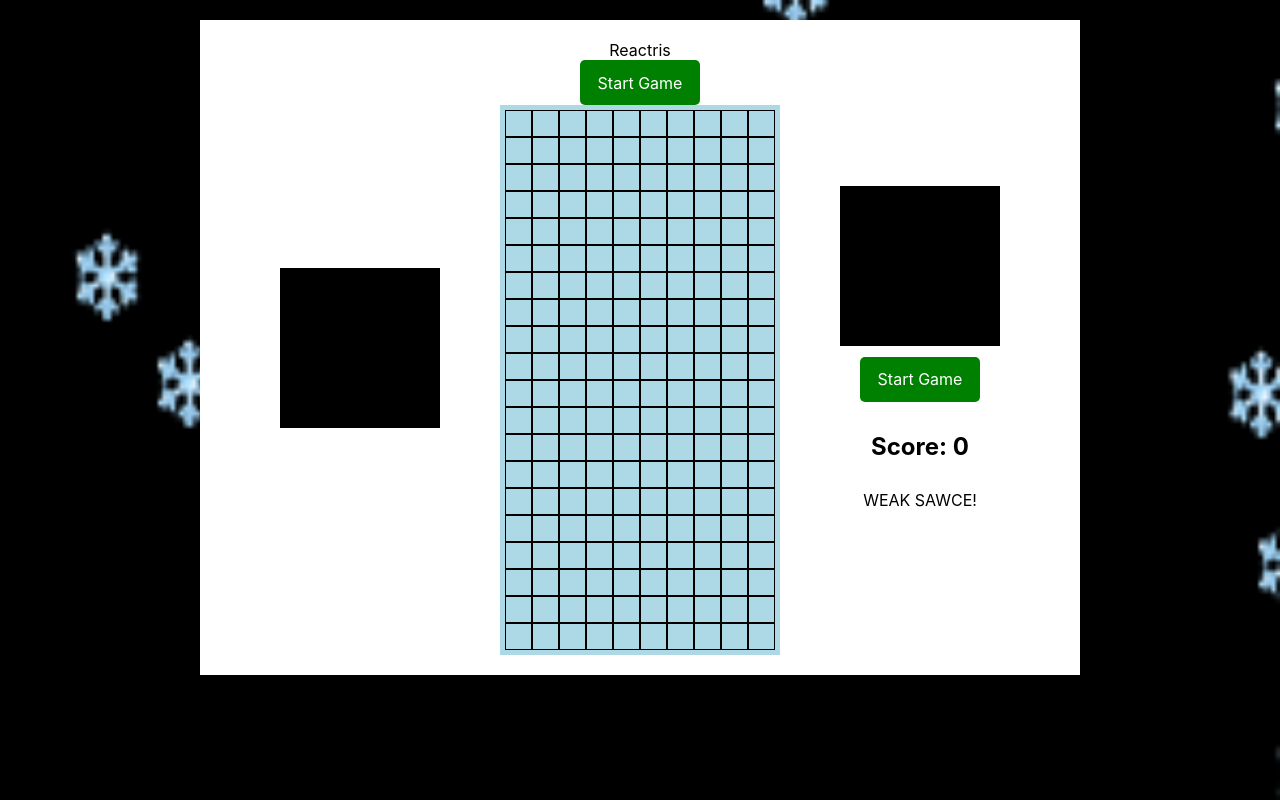
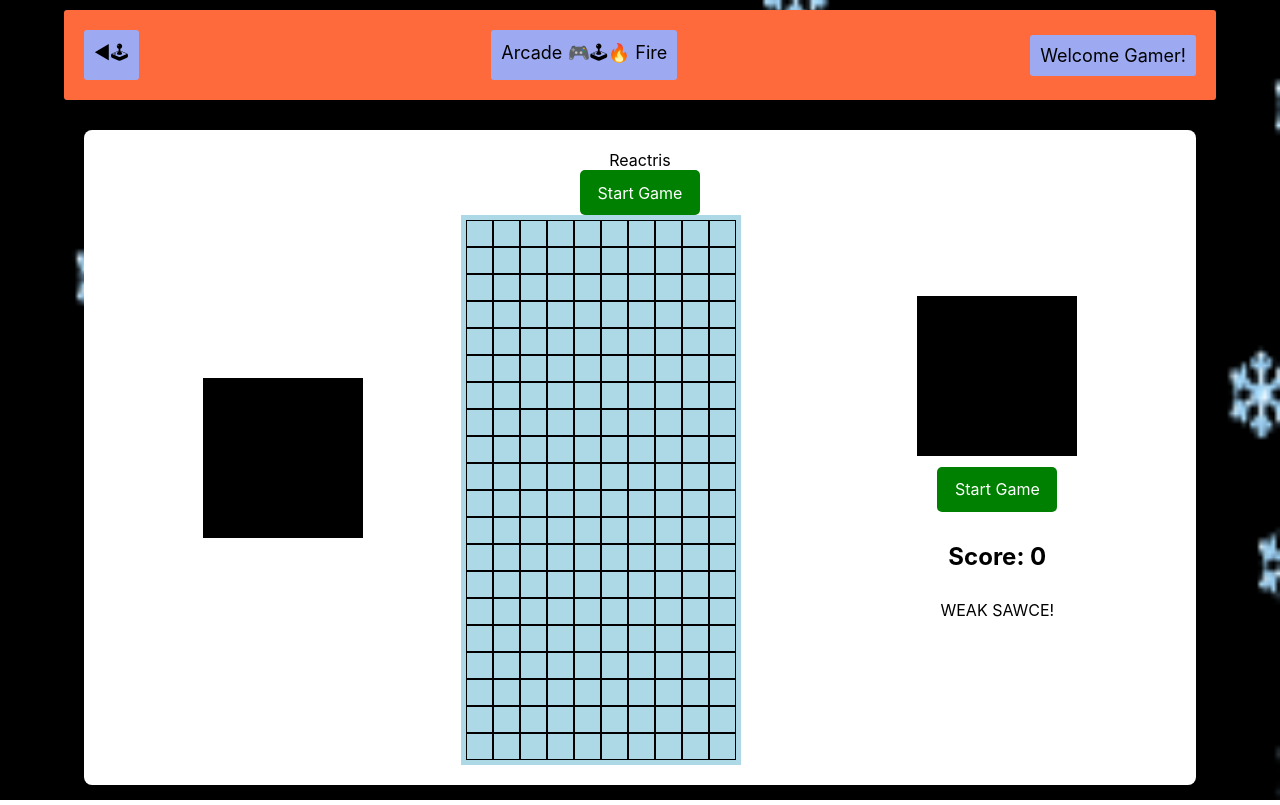
Before and after one commit to wongshington/ArcadeFire, a React (Create React App) app: page /tetris in a window 1280 px wide. Built offline with nearby package versions, Linux system fonts and the light colour scheme.

Commit message:
Add Header with link to home page

```diff
--- a/src/App.css
+++ b/src/App.css
@@ -2,8 +2,10 @@
   text-align: center;
   justify-content: center;
 }
+
 .game-view{
   background-color: white;
+  border-radius: 8px;
   margin: 20px;
   padding: 20px;
   position: relative;
--- a/src/App.js
+++ b/src/App.js
@@ -1,7 +1,8 @@
 import React, { Component } from "react";
-import { BrowserRouter as Router, Route, Link } from "react-router-dom";
+import { BrowserRouter as Router, Route } from "react-router-dom";
 import "./App.css";
 
+import Header from "./header/header";
 import Tetris from "./tetris/tetris";
 import Memory from "./memory/board";
 import Background from "./background/background";
@@ -11,6 +12,7 @@ class App extends Component {
 		return (
 			<div className="App grid">
 				<Router>
+					<Header />
 					<Route path="/tetris" component={Tetris} />
 					<Route path="/memory" component={Memory} />
 				</Router>
--- /dev/null
+++ b/src/header/header.css
@@ -0,0 +1,28 @@
+.header {
+ width: 90vw;
+ justify-content: space-between;
+ align-items: center;
+ font-size: 18px;
+ position: relative;
+ z-index: 2;
+ background-color: #FF6A3D;
+ margin: 10px auto;
+ border-radius: 3px;
+
+}
+
+.header > *{
+  color: black; /* no default visited link coloration */
+  text-decoration: none ;
+  padding: 10px;
+  margin: 20px;
+  background-color: #9DAAF2;
+  border-radius: 3px;
+
+
+}
+.header > h1{
+  font-size: 30px;
+  background-color: transparent;
+
+}
--- /dev/null
+++ b/src/header/header.js
@@ -0,0 +1,19 @@
+import React from "react";
+import { Link } from "react-router-dom";
+
+import "./header.css";
+
+const Header = () => {
+	//
+	return (
+		// <div className="game-view">
+		<header className="header flex">
+			<Link to="/">◀🕹</Link>
+			<Link to="/">Arcade 🎮🕹🔥 Fire</Link>
+			<div>Welcome Gamer!</div>
+		</header>
+		// </div>
+	);
+};
+
+export default Header;
```
